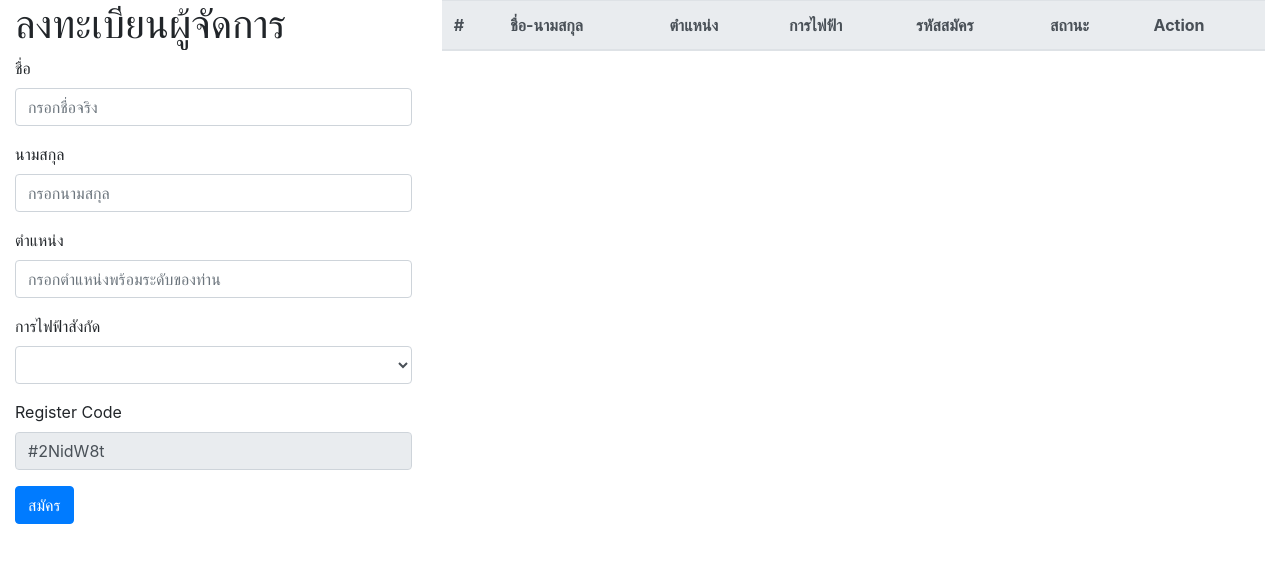
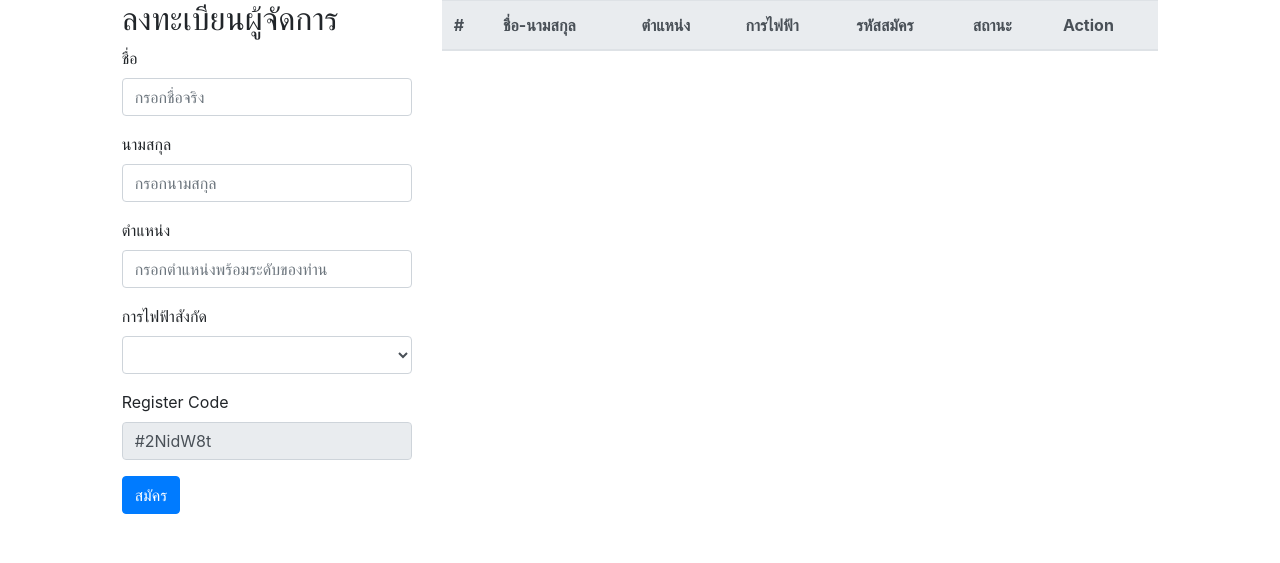
Before and after one commit to LINE-BOT-RG4-TEAM/VOC-LINE-BOT, a PHP site: page /manager_register.php in a window 1280 px wide. Shown: the top 563 px of the page. Run offline with PHP 8.4, Linux system fonts and the light colour scheme; data that the repository does not hold is empty; some libraries are stand-ins or nearby versions.

Commit message:
adjust code

```diff
--- a/manager_register.php
+++ b/manager_register.php
@@ -30,9 +30,9 @@
     <body>
         <div class="container-fluid">
             <div class="row">
-                <div class="col-lg-4 offsets-lg-4">
+                <div class="col-lg-3 offset-lg-1">
                     <form name="manager-regis-form" id="manager-regis-form" method="POST">
-                        <h1>ลงทะเบียนผู้จัดการ</h1>
+                        <h2>ลงทะเบียนผู้จัดการ</h2>
                         <div class="form-group">
                             <label for="name">ชื่อ</label>
                             <input type="text" class="form-control" id="name" placeholder="กรอกชื่อจริง" required>
@@ -68,7 +68,7 @@
                         </div>
                     </form>
                 </div>
-                <div class="col-lg-8">
+                <div class="col-lg-7">
                     <div class="table-responsive">
                         <table class="table table-hover">
                             <thead class="thead-light">
```
Also changed, not shown: individual_notify.php (+14 -19 lines).
